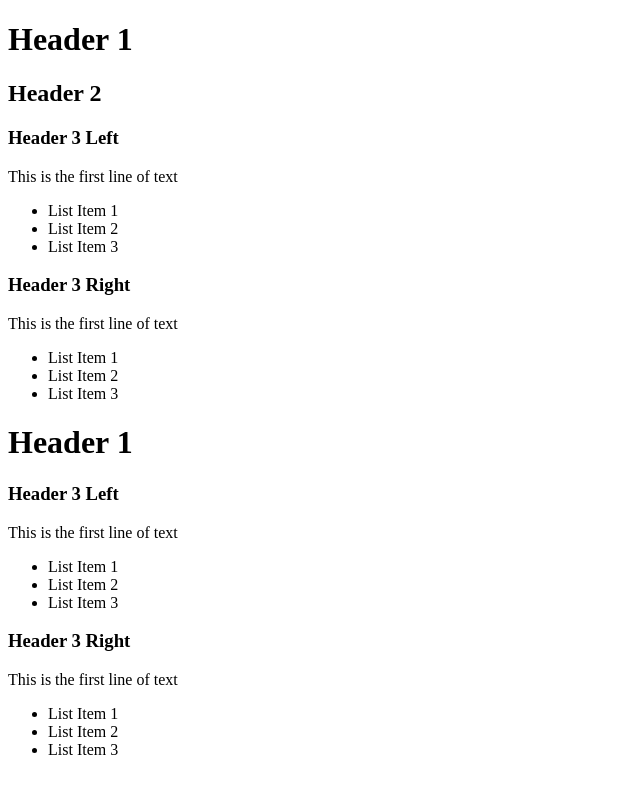
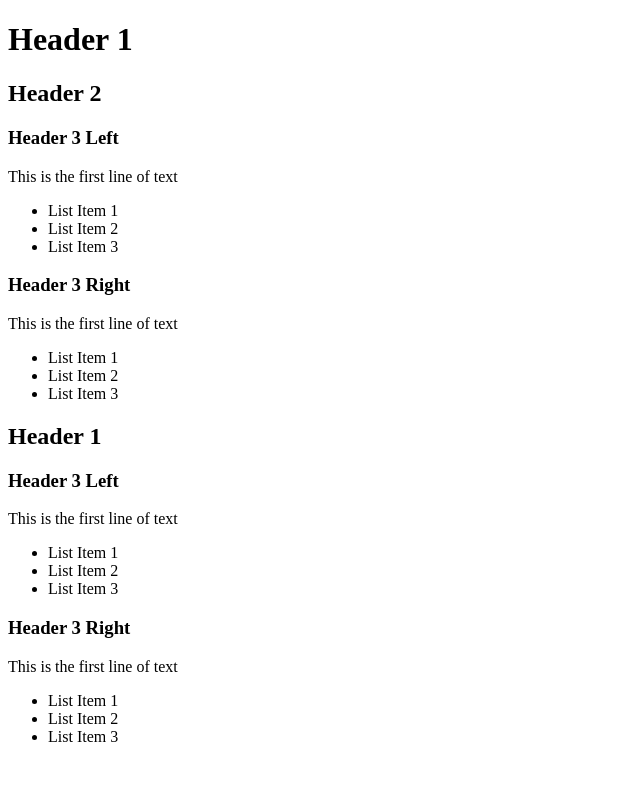
Before and after one commit to graciev19/html-exercises, a plain HTML site: page 3-quick-components/sammons/card.html in a window 1280 px wide. Shown: the whole page, without its empty margins (0-640 px from the left). Drawn offline with Linux system fonts and the light colour scheme.

Commit message:
updated card.html
Fixed Header issue

```diff
--- a/3-quick-components/sammons/card.html
+++ b/3-quick-components/sammons/card.html
@@ -41,7 +41,7 @@
                 </article>
             </section>
             <header>
-                <h1>Header 1</h1>
+                <h2>Header 1</h2>
             </header>
             <section>
                 <article>
```
